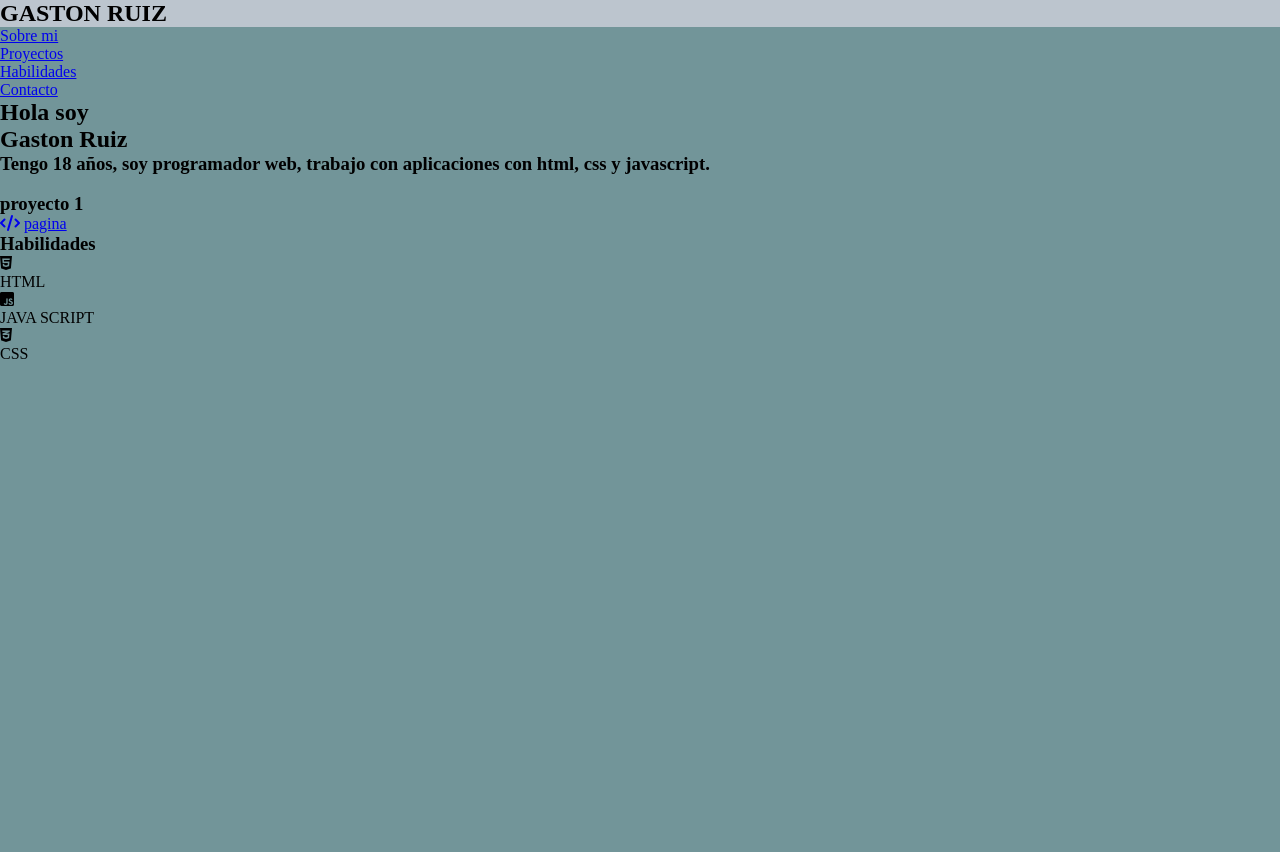
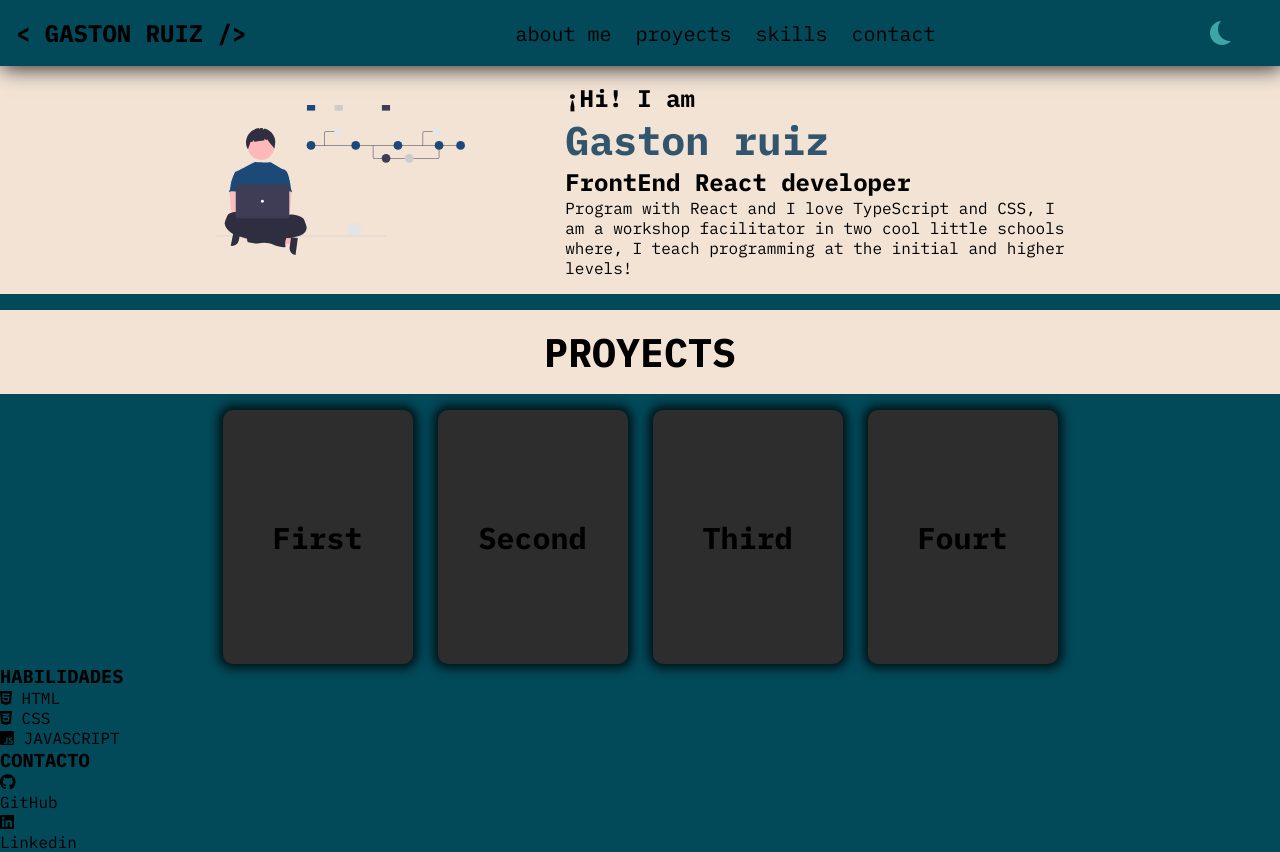
Before and after one commit to ggastonruiz/19_portfolio, a plain HTML site: page index.html in a window 1280 px wide. Before the commit the page ends 800 px from the top, so only its background shows below. Drawn offline with Linux system fonts and the light colour scheme.

Commit message:
Add files via upload

```diff
--- a/index.html
+++ b/index.html
@@ -4,56 +4,116 @@
 <head>
     <meta charset="UTF-8">
     <meta name="viewport" content="width=device-width, initial-scale=1.0">
+
+    <!-- Iconos -->
     <link rel="stylesheet" href="https://cdnjs.cloudflare.com/ajax/libs/font-awesome/6.2.1/css/all.min.css"
         integrity="sha512-MV7K8+y+gLIBoVD59lQIYicR65iaqukzvf/nwasF0nqhPay5w/9lJmVM2hMDcnK1OnMGCdVK+iQrJ7lzPJQd1w=="
         crossorigin="anonymous" referrerpolicy="no-referrer" />
-    <link rel="stylesheet" href="./styles.css">
+
+    <!-- Mis estilos -->
+    <link rel="stylesheet" href="./styles/globals.css">
     <title>Gaston Ruiz</title>
 </head>
 
 <body>
-    <nav>
-        <header>
-            <h2>GASTON RUIZ</h2>
-        </header>
-        <ul>
-            <li><a href="#sobremi">Sobre mi</a></li>
-            <li><a href="#proyectos">Proyectos</a></li>
-            <li><a href="#habilidades">Habilidades</a></li>
-            <li><a href="#contacto">Contacto</a></li>
-        </ul>
-    </nav>
-    <section id="sobremi">
-        <h2>Hola soy</h2>
-        <H1>Gaston Ruiz</H1>
-        <h3>Tengo 18 años, soy programador web, trabajo con aplicaciones con html, css y javascript.</h3>
+    <header>
+        <h2>
+            < GASTON RUIZ />
+        </h2>
+        <nav>
+            <ul class="navegation">
+                <li><a href="#aboutme">about me</a></li>
+                <li><a href="#proyects">proyects</a></li>
+                <li><a href="#skill">skills</a></li>
+                <li><a href="#contact">contact</a></li>
+            </ul>
+        </nav>
+        <label class="switch">
+            <input type="checkbox">
+            <span class="slider"></span>
+        </label>
+    </header>
+
+    <section id="aboutme">
+        <img src="./imagenes/dev.svg" alt="Gaston Ruiz developer">
+        <div class="aboutme-info">
+            <h2>¡Hi! I am</h2>
+            <h1>Gaston ruiz</h1>
+            <h2>FrontEnd React developer</h2>
+            <p>
+                Program with React and I love TypeScript and CSS, I am a workshop facilitator in two cool little schools
+                where, I teach programming at the initial and higher levels!</p>
+        </div>
     </section>
-    <section id="proyectos">
+
+    <h3 class="title">PROYECTS</h3>
+    <section id="proyects">
+
+        <div class="card">
+            <div class="first-content">
+                <span>First</span>
+            </div>
+            <div class="second-content">
+                <span>Proyecto1</span>
+            </div>
+        </div>
+        <div class="card">
+            <div class="first-content">
+                <span>Second</span>
+            </div>
+            <div class="second-content">
+                <span>Proyecto2</span>
+            </div>
+        </div>
+        <div class="card">
+            <div class="first-content">
+                <span>Third</span>
+            </div>
+            <div class="second-content">
+                <span>Proyecto3</span>
+            </div>
+        </div>
+
+        <div class="card">
+            <div class="first-content">
+                <span>Fourt</span>
+            </div>
+            <div class="second-content">
+                <span>Proyecto4</span>
+            </div>
+        </div>
+
+    </section>
+
+
+    <section id="skill">
+        <H3>HABILIDADES</H3>
         <article>
-            <img src="" alt="">
-            <h3>proyecto 1</h3>
-            <a href="#proyecto"><i class="fa-solid fa-code"></i></a>
-            <a href="#proyecto">pagina</a>
+            <i class="fa-brands fa-html5"></i>
+            HTML
+
         </article>
-    </section>
-    <section id="habilidades">
         <article>
-            <H3>Habilidades</H3>
-            <i class="fa-brands fa-html5"></i>
-            <P>HTML</P>
+            <i class="fa-brands fa-css3-alt"></i>
+            CSS
+
         </article>
         <article>
             <i class="fa-brands fa-square-js"></i>
-            <p>JAVA SCRIPT</p>
+            JAVASCRIPT
+
+        </article>
+    </section>
+    <section id="contact">
+        <H3>CONTACTO</H3>
+        <article>
+            <i class="fa-brands fa-github"></i>
+            <p>GitHub</p>
         </article>
         <article>
-            <i class="fa-brands fa-css3-alt"></i>
-            <P>CSS</P>
+            <i class="fa-brands fa-linkedin"></i>
+            <p>Linkedin</p>
         </article>
-
-    </section>
-    <section id="contacto">
-
     </section>
 </body>
 
--- a/styles.css
+++ b/styles.css
@@ -1,19 +1,21 @@
+/* Importar la tipografía */
 
+/* Estilos globales */
 *{
-    margin: 0%;
-    padding: 0%;
+    margin: 0;
+    padding: 0;
     box-sizing: border-box;
 }
+
+/* Variables de color */
 :root{
-    --color-blue: #729599;
-    --color-greay: #BCC5CE;
-    --color-whait: #E6DFD9;
-    --color-whait-2:#BFB3A8;
-    --color-brawn:#7A7067;
+    --color-green: #26C4A5;
+    --color-green1: #54D99F;
+    --color-green2: #ACE08C;
+    --color-yellow: #E8E284;
+    --color-orange: #F2B652;
 }
+
 body{
-    background-color: var(--color-blue);
+    background-color: var(--color-green1);
 }
-header{
-    background-color: var(--color-greay);
-}
--- /dev/null
+++ b/styles/aboutme.css
@@ -0,0 +1,23 @@
+#aboutme{
+    background-color: var(--color-orange);
+    padding: 16px;
+
+    display: flex;
+    justify-content: center;
+    align-items: center;
+    gap: 100px;
+}
+
+.aboutme-info{
+    width: 40%;
+}
+
+.aboutme-info h1{
+    font-size: 40px;
+    color:#32556e;
+}
+
+
+#aboutme img{
+    width: 20%;
+}
--- /dev/null
+++ b/styles/card.css
@@ -0,0 +1,203 @@
+/* .myCard {
+    background-color: transparent;
+    width: 190px;
+    height: 254px;
+    perspective: 1000px;
+  }
+
+  .title {
+    font-size: 1.5em;
+    font-weight: 900;
+    text-align: center;
+    margin: 0;
+  }
+
+  .innerCard {
+    position: relative;
+    width: 100%;
+    height: 100%;
+    text-align: center;
+    transition: transform 0.8s;
+    transform-style: preserve-3d;
+    cursor: pointer;
+  }
+
+  .myCard:hover .innerCard {
+    transform: rotateY(180deg);
+  }
+
+  .frontSide,
+  .backSide {
+    position: absolute;
+    display: flex;
+    flex-direction: column;
+    align-items: center;
+    justify-content: space-evenly;
+    width: 100%;
+    height: 100%;
+    -webkit-backface-visibility: hidden;
+    backface-visibility: hidden;
+    border: 1px solid rgba(255, 255, 255, 0.8);
+    border-radius: 1rem;
+    color: white;
+    box-shadow: 0 0 0.3em rgba(255, 255, 255, 0.5);
+    font-weight: 700;
+  }
+
+  .frontSide,
+  .frontSide::before {
+    background: linear-gradient(43deg, rgb(65, 88, 208) 0%, rgb(200, 80, 192) 46%, rgb(255, 204, 112) 100%);
+  }
+
+  .backSide,
+  .backSide::before {
+    background-image: linear-gradient(160deg, #0093E9 0%, #80D0C7 100%);
+  }
+
+  .backSide {
+    transform: rotateY(180deg);
+  }
+
+  .frontSide::before,
+  .backSide::before {
+    top: 50%;
+    left: 50%;
+    transform: translate(-50%, -50%);
+    content: '';
+    width: 110%;
+    height: 110%;
+    position: absolute;
+    z-index: -1;
+    border-radius: 1em;
+    filter: blur(20px);
+    animation: animate 5s linear infinite;
+  }
+
+  @keyframes animate {
+    0% {
+      opacity: 0.3;
+    }
+
+    80% {
+      opacity: 1;
+    }
+
+    100% {
+      opacity: 0.3;
+    }
+  }
+  .card {
+  width: 190px;
+  height: 254px;
+  background: rgb(45, 45, 45);
+  transition: all 0.4s;
+  border-radius: 10px;
+  box-shadow: 0px 0px 10px 5px  rgba(0, 0, 0, 0.705);
+  font-size: 30px;
+  font-weight: 900;
+}
+
+.card:hover {
+  border-radius: 15px;
+  cursor: pointer;
+  transform: scale(1.2);
+  box-shadow: 0px 0px 10px 5px  rgba(0, 0, 0, 0.705);
+  background: rgb(0, 0, 0);
+}
+
+.first-content {
+  height: 100%;
+  width: 100%;
+  transition: all 0.4s;
+  display: flex;
+  justify-content: center;
+  align-items: center;
+  opacity: 1;
+  border-radius: 15px;
+}
+
+.card:hover .first-content {
+  height: 0px;
+  opacity: 0;
+}
+
+.second-content {
+  height: 0%;
+  width: 100%;
+  opacity: 0;
+  display: flex;
+  justify-content: center;
+  align-items: center;
+  border-radius: 15px;
+  transition: all 0.4s;
+  font-size: 0px;
+  transform: rotate(90deg) scale(-1);
+}
+
+.card:hover .second-content {
+  opacity: 1;
+  height: 100%;
+  font-size: 1.8rem;
+  transform: rotate(0deg);
+} */
+
+
+
+
+/* otro modelo */
+
+.card {
+    width: 190px;
+    height: 254px;
+    background: rgb(45, 45, 45);
+    transition: all 0.4s;
+    border-radius: 10px;
+    box-shadow: 0px 0px 10px 5px  rgba(0, 0, 0, 0.705);
+    font-size: 30px;
+    font-weight: 900;
+  }
+
+  .card:hover {
+    border-radius: 15px;
+    cursor: pointer;
+    transform: scale(1.2);
+    box-shadow: 0px 0px 10px 5px  rgba(0, 0, 0, 0.705);
+    background: rgb(0, 0, 0);
+  }
+
+  .first-content {
+    height: 100%;
+    width: 100%;
+    transition: all 0.4s;
+    display: flex;
+    justify-content: center;
+    align-items: center;
+    opacity: 1;
+    border-radius: 15px;
+  }
+
+  .card:hover .first-content {
+    height: 0px;
+    opacity: 0;
+  }
+
+  .second-content {
+    height: 0%;
+    width: 100%;
+    color: red;
+    opacity: 0;
+    display: flex;
+    justify-content: center;
+    align-items: center;
+    border-radius: 15px;
+    transition: all 0.4s;
+    font-size: 0px;
+    transform: rotate(90deg) scale(-1);
+  }
+
+  .card:hover .second-content {
+    opacity: 1;
+    height: 100%;
+    font-size: 1.8rem;
+    transform: rotate(0deg);
+  }
--- /dev/null
+++ b/styles/globals.css
@@ -0,0 +1,51 @@
+/* Importar la tipografía */
+@import url('https://fonts.googleapis.com/css2?family=IBM+Plex+Mono:wght@200;400;700&display=swap');
+/* Importar estilos */
+@import url(./header.css);
+@import url(./aboutme.css);
+@import url(./card.css);
+@import url(./proyectos.css);
+
+/* Estilos globales */
+*{
+    margin: 0;
+    padding: 0;
+    box-sizing: border-box;
+}
+
+/* Variables de color */
+:root{
+    --color-primary: #024959;
+    --color-primary1: #024959;
+    --color-primary2: #026773;
+    --color-secondary: #3CA6A6;
+    --color-orange: #F2E3D5;
+    --box-shadow: 2px 2px 20px rgb(37, 37, 37);
+}
+
+html{
+    scroll-behavior: smooth;
+}
+
+body{
+    background-color: var(--color-primary1);
+    font-family: 'IBM Plex Mono', monospace;
+}
+
+ul{
+    list-style: none;
+}
+
+a{
+    text-decoration: none;
+    color: unset;
+}
+
+.title{
+    margin: 16px 0;
+    padding: 16px;
+    text-align: center;
+    background-color: var(--color-orange);
+    font-size: 40px;
+
+}
--- /dev/null
+++ b/styles/header.css
@@ -0,0 +1,85 @@
+header {
+    background-color: var(--color-primary1);
+    box-shadow: var(--box-shadow);
+    padding: 16px;
+    position: sticky;
+    top: 0;
+
+
+    display: flex;
+    justify-content: space-between;
+    align-items: center;
+}
+
+.navegation {
+    display: flex;
+    gap: 24px;
+}
+
+.navegation a {
+    font-size: 20px;
+}
+
+.navegation a:hover{
+    font-weight: 700;
+}
+
+
+/* Estilos del cambio de tema */
+.switch {
+    font-size: 17px;
+    position: relative;
+    display: inline-block;
+    width: 3.5em;
+    height: 2em;
+}
+
+/* Hide default HTML checkbox */
+.switch input {
+    opacity: 0;
+    width: 0;
+    height: 0;
+}
+
+/* The slider */
+.slider {
+    position: absolute;
+    cursor: pointer;
+    top: 0;
+    left: 0;
+    right: 0;
+    bottom: 0;
+    background-color: var(--color-primary);
+    transition: .5s;
+    border-radius: 30px;
+}
+
+.slider:before {
+    position: absolute;
+    content: "";
+    height: 1.4em;
+    width: 1.4em;
+    border-radius: 50%;
+    left: 10%;
+    bottom: 15%;
+    box-shadow: inset 8px -4px 0px 0px var(--color-secondary);
+    background: var(--color-primary);
+    transition: .5s;
+}
+
+input:checked+.slider {
+    background-color: var(--color-primary);
+}
+
+input:checked+.slider:before {
+    transform: translateX(100%);
+    box-shadow: inset 15px -4px 0px 15px var(--color-secondary);
+}
+
+
+/* FLEXBOX */
+/* display: flex  ----> activamos flexbox */
+/* flex-direction: row/column ----> definir el eje principal */
+/* justify-content: start/center/end/space-between/space-evenly/space-arround --> Ajustar el contenido de acuerdo al eje principal  */
+/* aling-items: start/center/end  ---> Ajustar el contenido de acuerdo al eje secundario*/
+/* gap: px/%/em/rem/vh/vw ---> Separar un elemento de otro */
--- /dev/null
+++ b/styles/proyectos.css
@@ -0,0 +1,6 @@
+#proyects{
+    display: flex;
+    flex-wrap: wrap;
+    justify-content: center;
+    gap: 25px;
+}
```
Also changed, not shown: imagenes/dev.svg (added).
